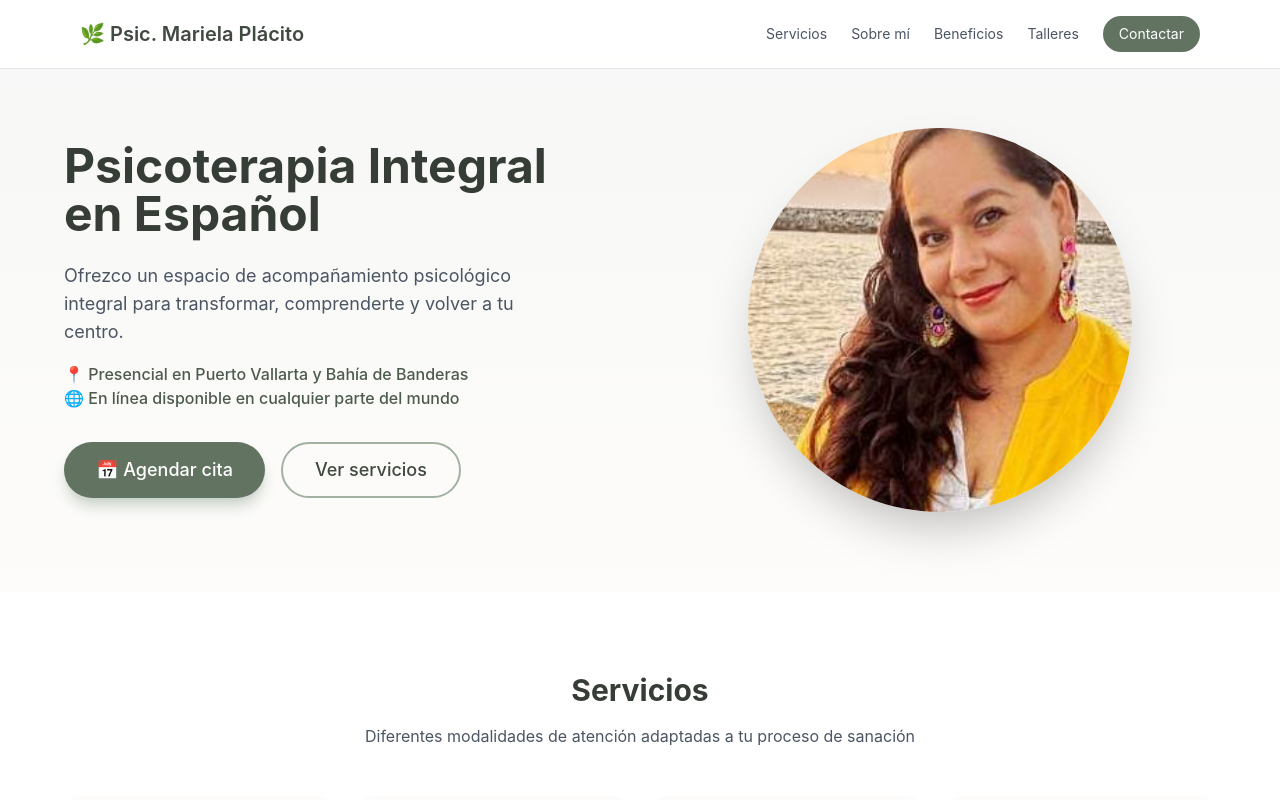
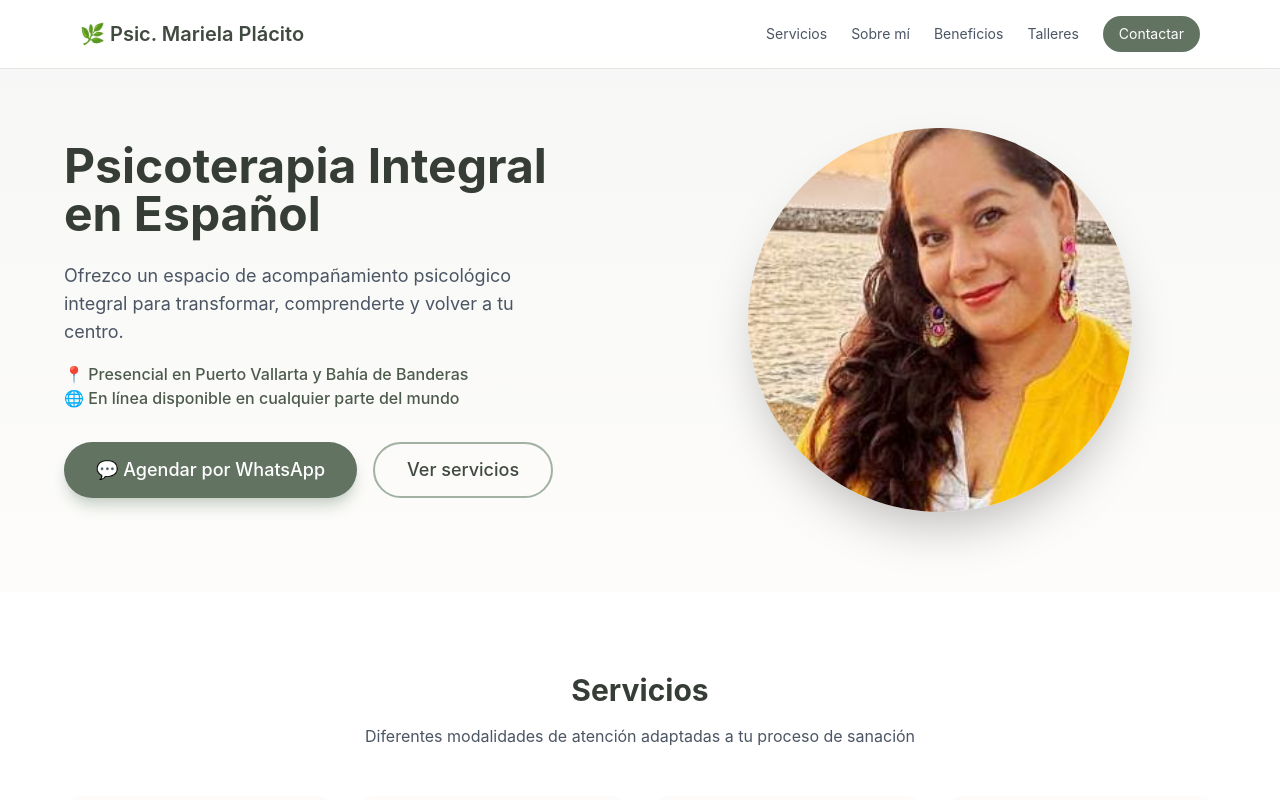
Before and after one commit to Pvrolomx/mpm-psi, a Next.js app: page / in a window 1280 px wide. Shown: the top 800 px of the page. Built offline with nearby package versions, Linux system fonts and the light colour scheme.

Commit message:
feat: change hero/CTA buttons to WhatsApp

```diff
--- a/app/page.js
+++ b/app/page.js
@@ -94,8 +94,8 @@ export default function Home() {
               🌐 En línea disponible en cualquier parte del mundo
             </p>
             <div className="flex flex-col sm:flex-row gap-4 justify-center md:justify-start">
-              <a href="/agendar" className="bg-sage-500 text-white px-8 py-3 rounded-full text-lg font-medium hover:bg-sage-600 transition shadow-lg shadow-sage-200 flex items-center justify-center gap-2">
-                📅 Agendar cita
+              <a href="https://wa.me/523221118596?text=Hola%20Mariela,%20me%20gustaría%20agendar%20una%20sesión" target="_blank" className="bg-sage-500 text-white px-8 py-3 rounded-full text-lg font-medium hover:bg-sage-600 transition shadow-lg shadow-sage-200 flex items-center justify-center gap-2">
+                💬 Agendar por WhatsApp
               </a>
               <a href="#servicios" className="border-2 border-sage-300 text-sage-700 px-8 py-3 rounded-full text-lg font-medium hover:bg-sage-50 transition">
                 Ver servicios
@@ -308,8 +308,8 @@ export default function Home() {
           <h2 className="text-3xl font-bold mb-4">¿Lista/o para dar el primer paso?</h2>
           <p className="text-sage-100 mb-8 text-lg">Comienza tu proceso de sanación hoy. Primera sesión de valoración.</p>
           <div className="flex flex-col sm:flex-row gap-4 justify-center">
-            <a href="/agendar" className="inline-flex items-center justify-center gap-2 bg-white text-sage-700 px-8 py-4 rounded-full text-lg font-semibold hover:bg-cream-100 transition shadow-xl">
-              📅 Agendar cita
+            <a href="https://wa.me/523221118596?text=Hola%20Mariela,%20me%20gustaría%20agendar%20una%20sesión" target="_blank" className="inline-flex items-center justify-center gap-2 bg-white text-sage-700 px-8 py-4 rounded-full text-lg font-semibold hover:bg-cream-100 transition shadow-xl">
+              💬 Agendar por WhatsApp
             </a>
             <a href="https://wa.me/523221118596" target="_blank" className="inline-flex items-center justify-center gap-2 border-2 border-white text-white px-8 py-4 rounded-full text-lg font-semibold hover:bg-white/10 transition">
               💬 WhatsApp
```
